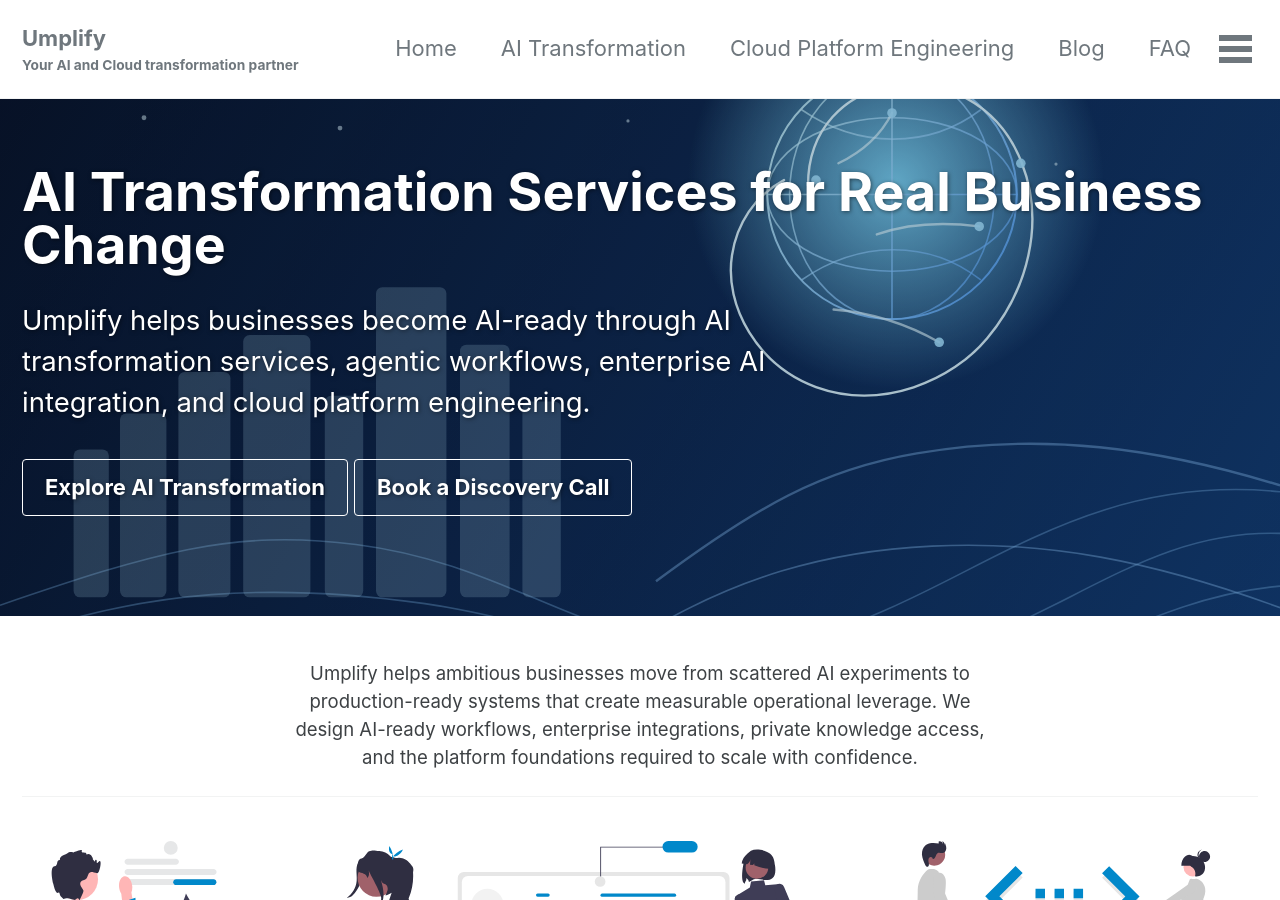
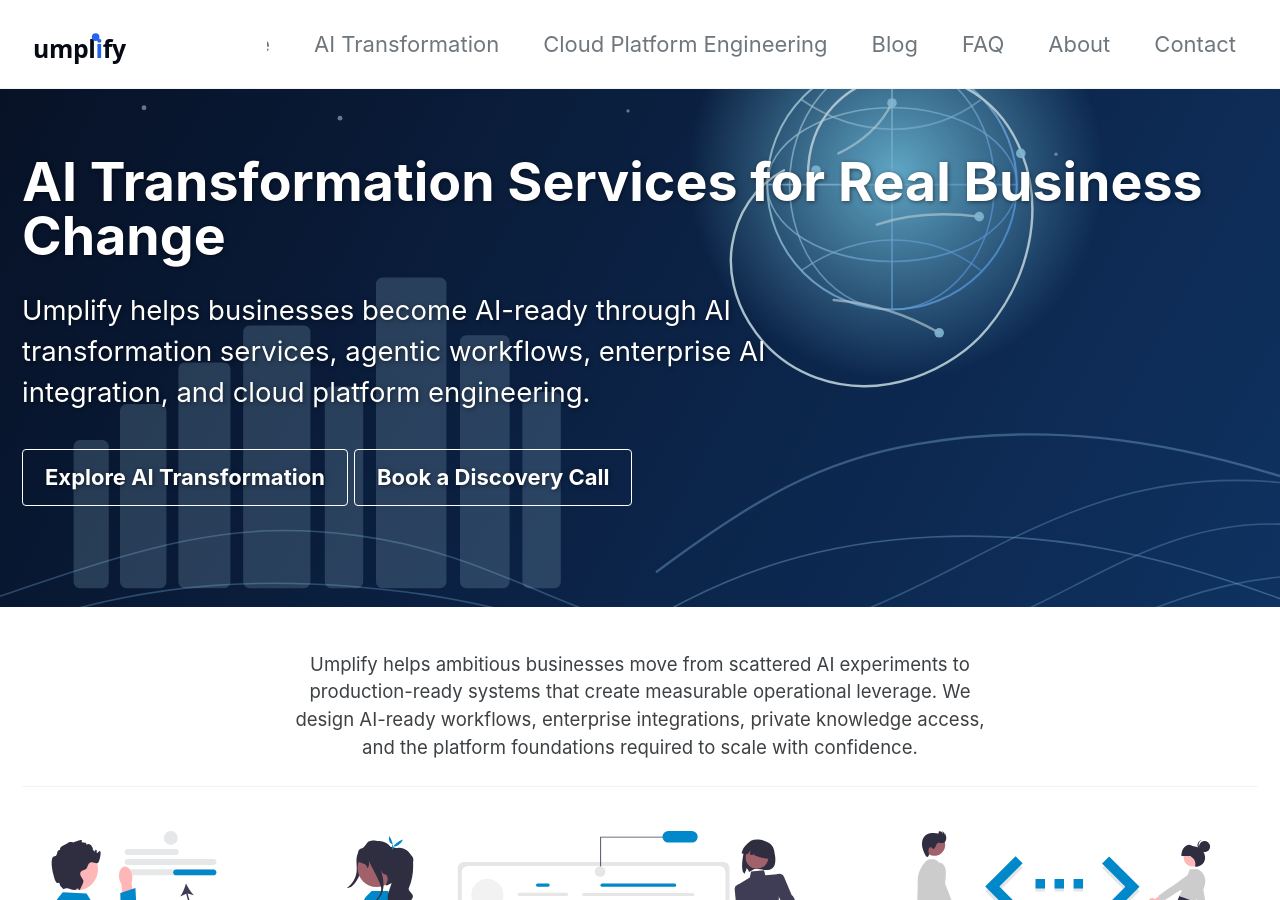
Before and after one commit to Umplify/umplify, a Jekyll site: the page built from _pages/home.md, in a window 1280 px wide and 900 px high. Built offline with Jekyll 4.4.1, drawn with Linux system fonts in a browser that asks for light colours; cached includes are drawn as plain includes.

Commit message:
Add masthead logo support with title fallback
Introduce a site logo setting and update masthead markup to prefer an image logo when available, falling back to the masthead title link when not. _config.yml adds a logo path and clears masthead_title; _includes/masthead.html now renders an <img> with site.title as alt when a logo exists and otherwise renders the existing title/subtitle link (also removed the duplicated title block). This improves branding and accessibility by using the configured logo and sensible alt text.

```diff
--- a/_config.yml
+++ b/_config.yml
@@ -21,7 +21,8 @@
 repository               : "Umplify/umplify"
 teaser                   : "/assets/images/revamp/hero-ai.svg"
 
-masthead_title           : Umplify
+logo                     : "/assets/images/logos/umplify-logo-horizontal-light.svg"
+masthead_title           : " "
 breadcrumbs              : true
 words_per_minute         : 200
 comments:
--- a/_includes/masthead.html
+++ b/_includes/masthead.html
@@ -5,12 +5,13 @@
     <div class="masthead__menu">
       <nav id="site-nav" class="greedy-nav">
         {% unless logo_path == empty %}
-          <a class="site-logo" href="{{ '/' | relative_url }}"><img src="{{ logo_path | relative_url }}" alt="{{ site.masthead_title | default: site.title }}"></a>
+          <a class="site-logo" href="{{ '/' | relative_url }}"><img src="{{ logo_path | relative_url }}" alt="{{ site.title }}"></a>
+        {% else %}
+          <a class="site-title" href="{{ '/' | relative_url }}">
+            {{ site.masthead_title | default: site.title }}
+            {% if site.subtitle %}<span class="site-subtitle">{{ site.subtitle }}</span>{% endif %}
+          </a>
         {% endunless %}
-        <a class="site-title" href="{{ '/' | relative_url }}">
-          {{ site.masthead_title | default: site.title }}
-          {% if site.subtitle %}<span class="site-subtitle">{{ site.subtitle }}</span>{% endif %}
-        </a>
         <ul class="visible-links">
           {%- for link in site.data.navigation.main -%}
             <li class="masthead__menu-item">
```
